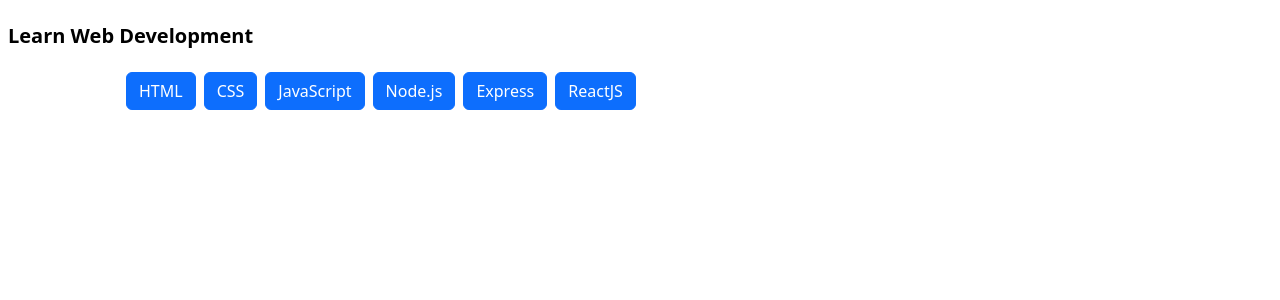
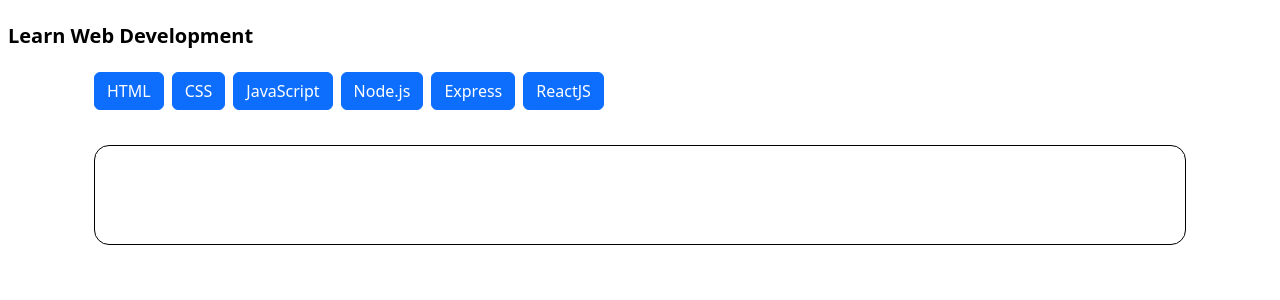
Before and after one commit to LuigiRac/react-use-state, a React (Vite) app: page / in a window 1280 px wide. Shown: the top 300 px of the page. Built offline with nearby package versions, Linux system fonts and the light colour scheme.

Commit message:
box_create

```diff
--- a/src/App.css
+++ b/src/App.css
@@ -1,3 +1,12 @@
 ul {
     list-style: none;
+    padding-left: 0;
 }
+
+.box {
+    height: 100px;
+    width: 100%;
+    border: 1px solid black;
+    margin: 35px auto;
+    border-radius: 15px;
+}
--- a/src/Components/ButtonDisplay.jsx
+++ b/src/Components/ButtonDisplay.jsx
@@ -13,7 +13,9 @@
                         )
                     }
                 </ul>
+                <div className="box">
 
+                </div>
             </section>
         </>
     )
```
